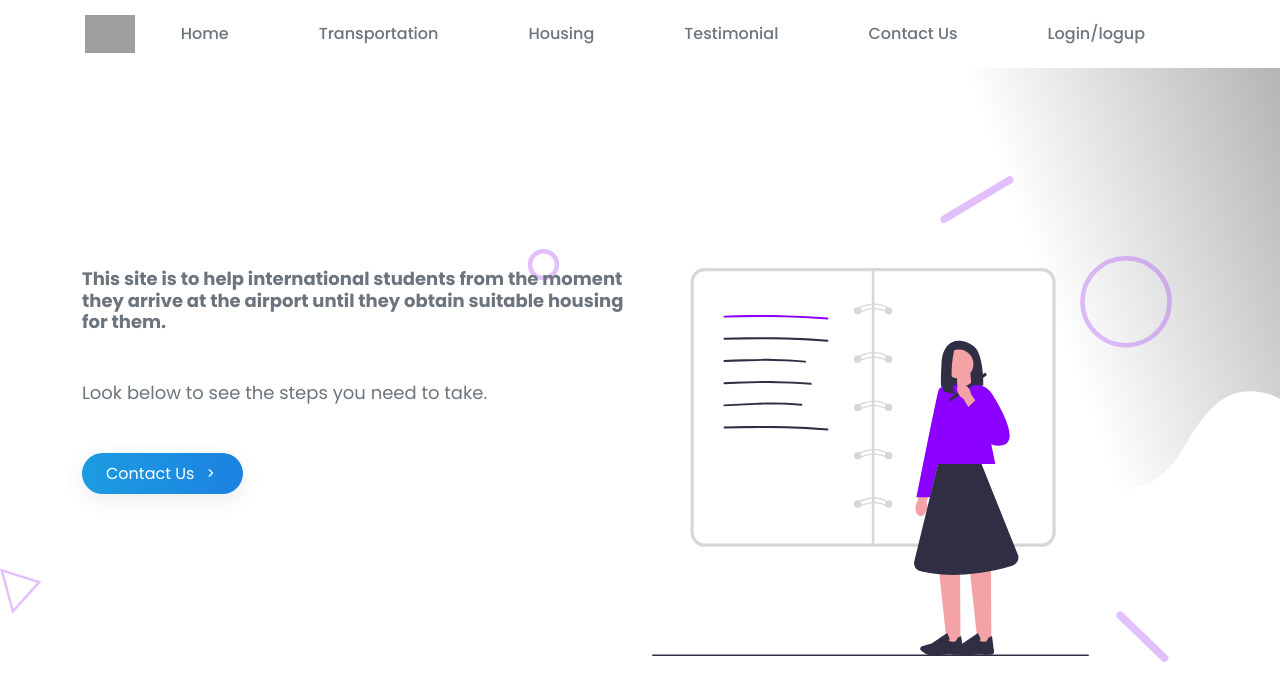
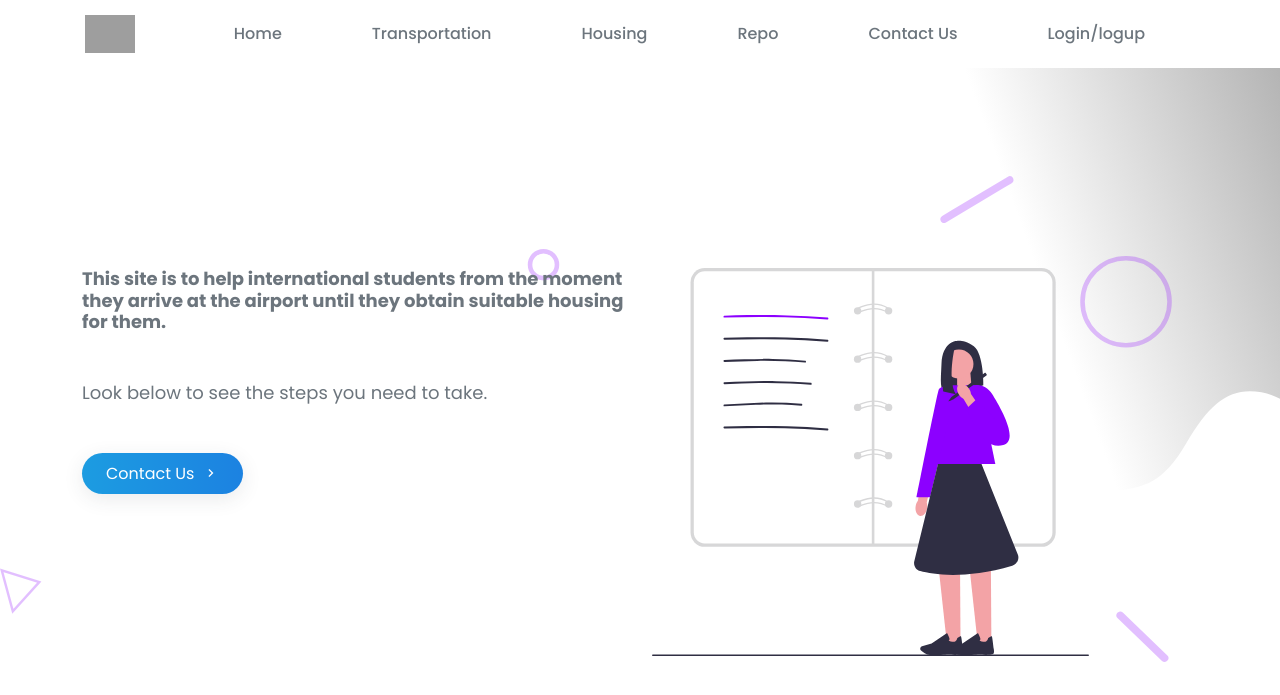
Before and after one commit to aalluhaybi1/Sturdy-Train-Team7, a Node server app: page / in a window 1280 px wide. Shown: the top 695 px of the page. Run offline with Node 20, Linux system fonts and the light colour scheme; data that the repository does not hold is empty; some libraries are stand-ins or nearby versions; grey boxes are pictures that could not be loaded.

Commit message:
Update index.ejs

```diff
--- a/templates/index.ejs
+++ b/templates/index.ejs
@@ -80,7 +80,7 @@
 <a class="nav-link" href="#features">Housing</a>
 </li>
 <li class="nav-item">
-<a class="nav-link" href="#testimonial">Testimonial</a>
+<a class="nav-link" href="https://github.com/aalluhaybi1/Sturdy-Train-Team7">Repo</a>
 </li>
 <li class="nav-item">
 <a class="nav-link" href="#contact">Contact Us</a>
```
